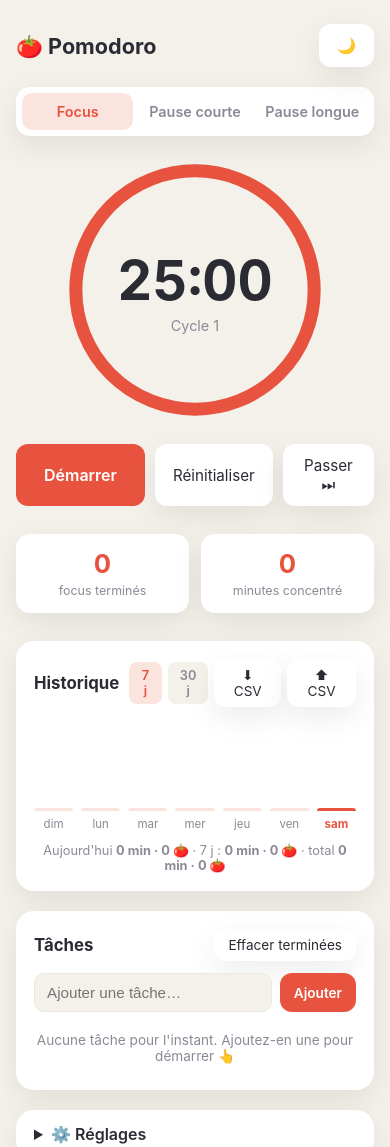
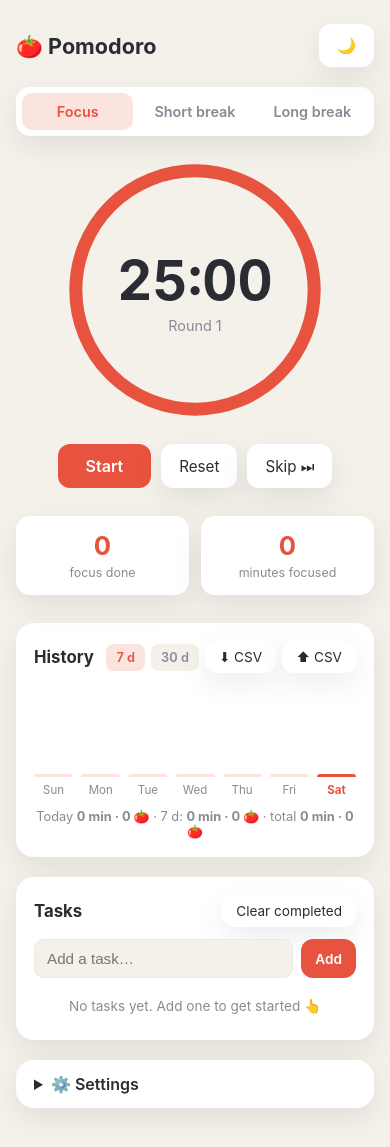
Before and after one commit to mhgong/pomodoro, a plain HTML site: page index.html in a window 390 px wide. Shown: the top 1147 px of the page. Drawn offline with Linux system fonts and the light colour scheme.

Commit message:
i18n: translate the whole project to English
Translate all user-facing strings (index.html, app.js) and the
README to English, plus source comments for consistency. Also set
<html lang> to "en". No behavioral change.

```diff
--- a/app.js
+++ b/app.js
@@ -1,30 +1,30 @@
 (() => {
   "use strict";
 
-  // --- Constantes & état ------------------------------------------------
-  const RING_CIRCUMFERENCE = 2 * Math.PI * 110; // r=110 dans le SVG
+  // --- Constants & state ------------------------------------------------
+  const RING_CIRCUMFERENCE = 2 * Math.PI * 110; // r=110 in the SVG
   const STORE_KEY = "pomodoro.state.v1";
 
   const defaults = {
     cfg: { focus: 25, short: 5, long: 15, interval: 4, auto: false, sound: true },
     mode: "focus",
-    cycle: 1,                  // numéro du cycle de focus en cours
-    completedFocus: 0,         // total de sessions focus terminées
-    focusMinutes: 0,           // total de minutes concentrées
+    cycle: 1,                  // current focus round number
+    completedFocus: 0,         // total completed focus sessions
+    focusMinutes: 0,           // total focused minutes
     history: {},               // { "YYYY-MM-DD": { sessions, minutes } }
-    histRange: 7,              // fenêtre affichée : 7 ou 30 jours
+    histRange: 7,              // window shown: 7 or 30 days
     tasks: [],                 // { id, text, done, pomos }
     activeTaskId: null,
     theme: "light",
   };
 
   let state = load();
-  let remaining = minutesFor(state.mode) * 60; // secondes restantes
+  let remaining = minutesFor(state.mode) * 60; // seconds remaining
   let total = remaining;
   let ticking = false;
   let intervalId = null;
 
-  // --- Éléments DOM -----------------------------------------------------
+  // --- DOM elements -----------------------------------------------------
   const $ = (id) => document.getElementById(id);
   const els = {
     time: $("time"),
@@ -58,7 +58,7 @@
 
   els.ringFg.style.strokeDasharray = RING_CIRCUMFERENCE;
 
-  // --- Persistance ------------------------------------------------------
+  // --- Persistence ------------------------------------------------------
   function load() {
     try {
       const saved = JSON.parse(localStorage.getItem(STORE_KEY));
@@ -76,7 +76,7 @@
     localStorage.setItem(STORE_KEY, JSON.stringify(state));
   }
 
-  // --- Logique du minuteur ---------------------------------------------
+  // --- Timer logic ------------------------------------------------------
   function minutesFor(mode) {
     return mode === "focus" ? state.cfg.focus
       : mode === "short" ? state.cfg.short
@@ -103,7 +103,7 @@
   }
   function pause() {
     ticking = false;
-    els.startBtn.textContent = "Démarrer";
+    els.startBtn.textContent = "Start";
     clearInterval(intervalId);
   }
   function stop() {
@@ -116,7 +116,7 @@
   function tick() {
     remaining--;
     if (state.mode === "focus" && remaining >= 0) {
-      // on compte la minute concentrée à chaque minute pleine écoulée
+      // focused minutes are counted on each full elapsed minute
     }
     if (remaining <= 0) {
       remaining = 0;
@@ -135,16 +135,16 @@
     if (state.mode === "focus") {
       state.completedFocus++;
       state.focusMinutes += state.cfg.focus;
-      // journalise dans l'historique du jour
+      // log into today's history
       const day = todayKey();
       const h = state.history[day] || { sessions: 0, minutes: 0 };
       h.sessions++;
       h.minutes += state.cfg.focus;
       state.history[day] = h;
-      // crédite la tâche active
+      // credit the active task
       const t = state.tasks.find((x) => x.id === state.activeTaskId && !x.done);
       if (t) t.pomos++;
-      // choisit la pause suivante
+      // pick the next break
       const next = state.cycle % state.cfg.interval === 0 ? "long" : "short";
       state.cycle++;
       save();
@@ -178,7 +178,7 @@
     renderTimer();
   }
 
-  // --- Rendu ------------------------------------------------------------
+  // --- Rendering --------------------------------------------------------
   function todayKey(d = new Date()) {
     return `${d.getFullYear()}-${String(d.getMonth() + 1).padStart(2, "0")}-${String(d.getDate()).padStart(2, "0")}`;
   }
@@ -193,11 +193,11 @@
     const txt = fmt(remaining);
     els.time.textContent = txt;
     els.roundLabel.textContent =
-      state.mode === "focus" ? `Cycle ${state.cycle}`
-      : state.mode === "short" ? "Pause courte" : "Pause longue";
+      state.mode === "focus" ? `Round ${state.cycle}`
+      : state.mode === "short" ? "Short break" : "Long break";
     const frac = total > 0 ? remaining / total : 0;
     els.ringFg.style.strokeDashoffset = RING_CIRCUMFERENCE * (1 - frac);
-    const label = state.mode === "focus" ? "Focus" : "Pause";
+    const label = state.mode === "focus" ? "Focus" : "Break";
     document.title = `${txt} · ${label} — Pomodoro`;
   }
 
@@ -218,9 +218,9 @@
       days.push({ key, date: d, ...h });
     }
     const max = Math.max(1, ...days.map((d) => d.minutes));
-    const weekdays = ["dim", "lun", "mar", "mer", "jeu", "ven", "sam"];
+    const weekdays = ["Sun", "Mon", "Tue", "Wed", "Thu", "Fri", "Sat"];
 
-    // état actif des boutons de plage
+    // active state of the range buttons
     els.histRanges.forEach((b) => b.classList.toggle("active", +b.dataset.range === range));
 
     els.histChart.classList.toggle("compact", compact);
@@ -234,7 +234,7 @@
       const bar = document.createElement("div");
       bar.className = "hist-bar";
       bar.style.height = `${Math.round((d.minutes / max) * 100)}%`;
-      // valeur affichée seulement en vue 7 jours (sinon trop dense)
+      // value shown only in the 7-day view (otherwise too dense)
       if (!compact && d.sessions > 0) {
         const v = document.createElement("span");
         v.className = "hist-val";
@@ -244,7 +244,7 @@
       barWrap.appendChild(bar);
       const lab = document.createElement("span");
       lab.className = "hist-day";
-      // 7 j : jour de semaine ; 30 j : numéro du jour tous les 5 jours + aujourd'hui
+      // 7 d: weekday name; 30 d: day number every 5 days + today
       if (!compact) lab.textContent = weekdays[d.date.getDay()];
       else if (idx % 5 === 0 || d.key === todayKey()) lab.textContent = d.date.getDate();
       col.append(barWrap, lab);
@@ -255,8 +255,8 @@
     const sumSess = days.reduce((a, d) => a + d.sessions, 0);
     const today = state.history[todayKey()] || { sessions: 0, minutes: 0 };
     els.histTotal.innerHTML =
-      `Aujourd'hui <b>${today.minutes} min · ${today.sessions} 🍅</b> · ` +
-      `${range} j : <b>${sumMin} min · ${sumSess} 🍅</b> · ` +
+      `Today <b>${today.minutes} min · ${today.sessions} 🍅</b> · ` +
+      `${range} d: <b>${sumMin} min · ${sumSess} 🍅</b> · ` +
       `total <b>${state.focusMinutes} min · ${state.completedFocus} 🍅</b>`;
   }
 
@@ -271,12 +271,12 @@
     const url = URL.createObjectURL(blob);
     const a = document.createElement("a");
     a.href = url;
-    a.download = `pomodoro-historique-${todayKey()}.csv`;
+    a.download = `pomodoro-history-${todayKey()}.csv`;
     a.click();
     URL.revokeObjectURL(url);
   }
 
-  // Analyse un CSV "date,sessions,minutes" -> { "YYYY-MM-DD": {sessions, minutes} }
+  // Parse a "date,sessions,minutes" CSV -> { "YYYY-MM-DD": {sessions, minutes} }
   function parseCSV(text) {
     const out = {};
     let ok = 0, bad = 0;
@@ -284,7 +284,7 @@
     for (const line of lines) {
       const cells = line.split(",").map((c) => c.trim());
       const [date, s, m] = cells;
-      if (!date || date.toLowerCase() === "date") continue; // en-tête ignoré
+      if (!date || date.toLowerCase() === "date") continue; // header ignored
       const sessions = parseInt(s, 10);
       const minutes = parseInt(m, 10);
       if (!/^\d{4}-\d{2}-\d{2}$/.test(date) || isNaN(sessions) || isNaN(minutes) || sessions < 0 || minutes < 0) {
@@ -301,25 +301,25 @@
     const { data, ok, bad } = parseCSV(text);
     if (ok === 0) {
       alert(bad > 0
-        ? `Aucune ligne valide trouvée (${bad} ligne(s) ignorée(s)). Format attendu : date,sessions,minutes`
-        : "Le fichier est vide ou ne contient pas de données.");
+        ? `No valid rows found (${bad} row(s) ignored). Expected format: date,sessions,minutes`
+        : "The file is empty or contains no data.");
       return;
     }
     const conflicts = Object.keys(data).filter((k) => state.history[k]).length;
-    const msg = `Importer ${ok} jour(s) ?` +
-      (conflicts ? `\n${conflicts} date(s) déjà présente(s) seront remplacées.` : "") +
-      (bad ? `\n${bad} ligne(s) invalide(s) seront ignorées.` : "");
+    const msg = `Import ${ok} day(s)?` +
+      (conflicts ? `\n${conflicts} existing date(s) will be replaced.` : "") +
+      (bad ? `\n${bad} invalid row(s) will be ignored.` : "");
     if (!confirm(msg)) return;
 
-    // fusion : les dates importées écrasent les mêmes dates
+    // merge: imported dates overwrite the same dates
     state.history = { ...state.history, ...data };
-    // recalcule les totaux à partir de l'historique fusionné
+    // recompute totals from the merged history
     state.completedFocus = Object.values(state.history).reduce((a, d) => a + d.sessions, 0);
     state.focusMinutes = Object.values(state.history).reduce((a, d) => a + d.minutes, 0);
     save();
     renderStats();
     renderHistory();
-    alert(`Import terminé : ${ok} jour(s) chargé(s).`);
+    alert(`Import complete: ${ok} day(s) loaded.`);
   }
 
   function renderTasks() {
@@ -342,7 +342,7 @@
       const label = document.createElement("span");
       label.className = "label";
       label.textContent = t.text;
-      label.title = "Cliquer pour définir comme tâche en cours";
+      label.title = "Click to set as the current task";
       label.addEventListener("click", () => {
         if (t.done) return;
         state.activeTaskId = state.activeTaskId === t.id ? null : t.id;
@@ -357,7 +357,7 @@
       const del = document.createElement("button");
       del.className = "del";
       del.textContent = "✕";
-      del.title = "Supprimer";
+      del.title = "Delete";
       del.addEventListener("click", () => {
         state.tasks = state.tasks.filter((x) => x.id !== t.id);
         if (state.activeTaskId === t.id) state.activeTaskId = null;
@@ -384,7 +384,7 @@
     els.themeBtn.textContent = state.theme === "dark" ? "☀️" : "🌙";
   }
 
-  // --- Son & notification ----------------------------------------------
+  // --- Sound & notification ---------------------------------------------
   let audioCtx = null;
   function beep() {
     try {
@@ -404,17 +404,17 @@
         o.start(t0);
         o.stop(t0 + 0.18);
       });
-    } catch { /* audio indisponible */ }
+    } catch { /* audio unavailable */ }
   }
 
   function notify() {
-    const msg = state.mode === "focus" ? "Session terminée ! Faites une pause ☕" : "Pause finie, au travail 💪";
+    const msg = state.mode === "focus" ? "Session complete! Take a break ☕" : "Break over, back to work 💪";
     if ("Notification" in window && Notification.permission === "granted") {
       new Notification("Pomodoro", { body: msg });
     }
   }
 
-  // --- Événements -------------------------------------------------------
+  // --- Events -----------------------------------------------------------
   els.startBtn.addEventListener("click", () => {
     if ("Notification" in window && Notification.permission === "default") {
       Notification.requestPermission();
@@ -450,7 +450,7 @@
     const reader = new FileReader();
     reader.onload = () => importCSV(String(reader.result));
     reader.readAsText(file);
-    e.target.value = ""; // permet de réimporter le même fichier
+    e.target.value = ""; // allow re-importing the same file
   });
 
   els.clearDoneBtn.addEventListener("click", () => {
@@ -476,13 +476,13 @@
       if (isNum) el.value = state.cfg[key];
       save();
       if (!ticking && (key === state.mode || ["focus", "short", "long"].includes(key))) {
-        // resynchronise l'horloge si on modifie la durée du mode courant
+        // resync the clock if the current mode's duration changes
         if (key === state.mode) reset();
       }
     });
   }
 
-  // Espace = play/pause (hors saisie de texte)
+  // Space = play/pause (outside text input)
   document.addEventListener("keydown", (e) => {
     if (e.code === "Space" && e.target.tagName !== "INPUT") {
       e.preventDefault();
@@ -490,7 +490,7 @@
     }
   });
 
-  // --- Initialisation ---------------------------------------------------
+  // --- Initialization ---------------------------------------------------
   applyTheme();
   renderConfigInputs();
   setMode(state.mode, { resetClock: true });
--- a/index.html
+++ b/index.html
@@ -1,5 +1,5 @@
 <!DOCTYPE html>
-<html lang="fr">
+<html lang="en">
 <head>
   <meta charset="UTF-8" />
   <meta name="viewport" content="width=device-width, initial-scale=1.0" />
@@ -10,17 +10,17 @@
   <main class="app" id="app">
     <header class="topbar">
       <h1>🍅 Pomodoro</h1>
-      <button id="themeBtn" class="ghost" title="Changer le thème">🌙</button>
+      <button id="themeBtn" class="ghost" title="Toggle theme">🌙</button>
     </header>
 
-    <!-- Onglets de mode -->
+    <!-- Mode tabs -->
     <nav class="modes" role="tablist">
       <button class="mode active" data-mode="focus" role="tab">Focus</button>
-      <button class="mode" data-mode="short" role="tab">Pause courte</button>
-      <button class="mode" data-mode="long" role="tab">Pause longue</button>
+      <button class="mode" data-mode="short" role="tab">Short break</button>
+      <button class="mode" data-mode="long" role="tab">Long break</button>
     </nav>
 
-    <!-- Minuteur -->
+    <!-- Timer -->
     <section class="timer-card">
       <svg class="ring" viewBox="0 0 240 240" aria-hidden="true">
         <circle class="ring-bg" cx="120" cy="120" r="110" />
@@ -28,31 +28,31 @@
       </svg>
       <div class="timer-inner">
         <div class="time" id="time">25:00</div>
-        <div class="round" id="roundLabel">Cycle 1</div>
+        <div class="round" id="roundLabel">Round 1</div>
       </div>
     </section>
 
     <div class="controls">
-      <button id="startBtn" class="primary">Démarrer</button>
-      <button id="resetBtn" class="ghost">Réinitialiser</button>
-      <button id="skipBtn" class="ghost">Passer ⏭</button>
+      <button id="startBtn" class="primary">Start</button>
+      <button id="resetBtn" class="ghost">Reset</button>
+      <button id="skipBtn" class="ghost">Skip ⏭</button>
     </div>
 
-    <!-- Statistiques rapides -->
+    <!-- Quick stats -->
     <section class="stats">
-      <div><strong id="statSessions">0</strong><span>focus terminés</span></div>
-      <div><strong id="statMinutes">0</strong><span>minutes concentré</span></div>
+      <div><strong id="statSessions">0</strong><span>focus done</span></div>
+      <div><strong id="statMinutes">0</strong><span>minutes focused</span></div>
     </section>
 
-    <!-- Historique -->
+    <!-- History -->
     <section class="history">
       <div class="history-head">
-        <h2>Historique</h2>
+        <h2>History</h2>
         <div class="hist-controls">
-          <button class="hist-range active" data-range="7">7 j</button>
-          <button class="hist-range" data-range="30">30 j</button>
-          <button id="exportBtn" class="ghost small" title="Exporter l'historique en CSV">⬇ CSV</button>
-          <button id="importBtn" class="ghost small" title="Importer un historique depuis un CSV">⬆ CSV</button>
+          <button class="hist-range active" data-range="7">7 d</button>
+          <button class="hist-range" data-range="30">30 d</button>
+          <button id="exportBtn" class="ghost small" title="Export history as CSV">⬇ CSV</button>
+          <button id="importBtn" class="ghost small" title="Import history from a CSV">⬆ CSV</button>
           <input id="importFile" type="file" accept=".csv,text/csv" hidden />
         </div>
       </div>
@@ -60,30 +60,30 @@
       <p id="histTotal" class="hist-total"></p>
     </section>
 
-    <!-- Tâches -->
+    <!-- Tasks -->
     <section class="tasks">
       <div class="tasks-head">
-        <h2>Tâches</h2>
-        <button id="clearDoneBtn" class="ghost small">Effacer terminées</button>
+        <h2>Tasks</h2>
+        <button id="clearDoneBtn" class="ghost small">Clear completed</button>
       </div>
       <form id="taskForm" class="task-form">
-        <input id="taskInput" type="text" placeholder="Ajouter une tâche…" autocomplete="off" maxlength="120" />
-        <button type="submit" class="primary small">Ajouter</button>
+        <input id="taskInput" type="text" placeholder="Add a task…" autocomplete="off" maxlength="120" />
+        <button type="submit" class="primary small">Add</button>
       </form>
       <ul id="taskList" class="task-list"></ul>
-      <p id="emptyHint" class="hint">Aucune tâche pour l'instant. Ajoutez-en une pour démarrer 👆</p>
+      <p id="emptyHint" class="hint">No tasks yet. Add one to get started 👆</p>
     </section>
 
-    <!-- Réglages -->
+    <!-- Settings -->
     <details class="settings">
-      <summary>⚙️ Réglages</summary>
+      <summary>⚙️ Settings</summary>
       <div class="settings-grid">
         <label>Focus (min)<input id="cfgFocus" type="number" min="1" max="90" value="25" /></label>
-        <label>Pause courte<input id="cfgShort" type="number" min="1" max="30" value="5" /></label>
-        <label>Pause longue<input id="cfgLong" type="number" min="1" max="60" value="15" /></label>
-        <label>Cycles avant pause longue<input id="cfgInterval" type="number" min="2" max="8" value="4" /></label>
-        <label class="check"><input id="cfgAuto" type="checkbox" /> Enchaîner automatiquement</label>
-        <label class="check"><input id="cfgSound" type="checkbox" checked /> Son de fin</label>
+        <label>Short break<input id="cfgShort" type="number" min="1" max="30" value="5" /></label>
+        <label>Long break<input id="cfgLong" type="number" min="1" max="60" value="15" /></label>
+        <label>Rounds before long break<input id="cfgInterval" type="number" min="2" max="8" value="4" /></label>
+        <label class="check"><input id="cfgAuto" type="checkbox" /> Auto-start next</label>
+        <label class="check"><input id="cfgSound" type="checkbox" checked /> End sound</label>
       </div>
     </details>
   </main>
```
Also changed, not shown: 1 other file.
